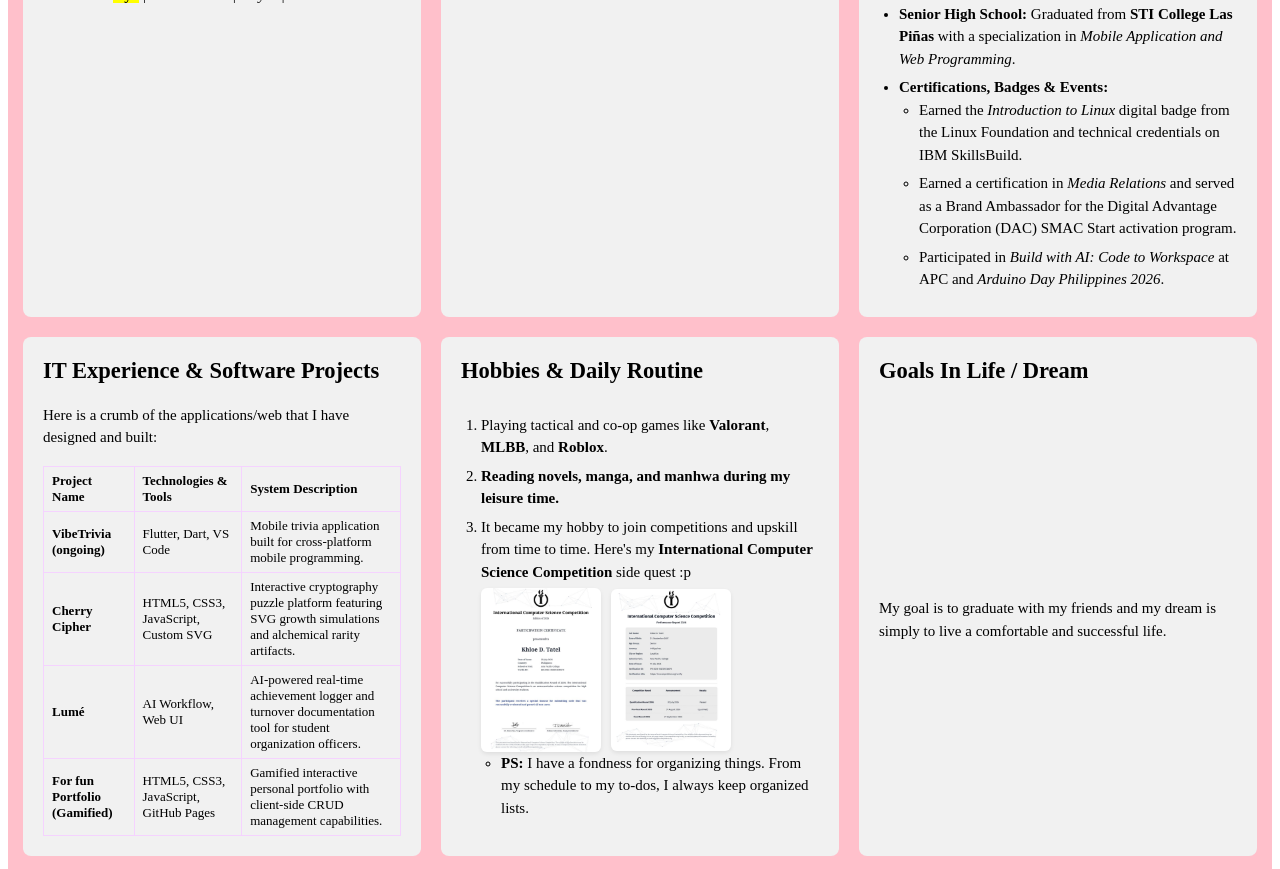
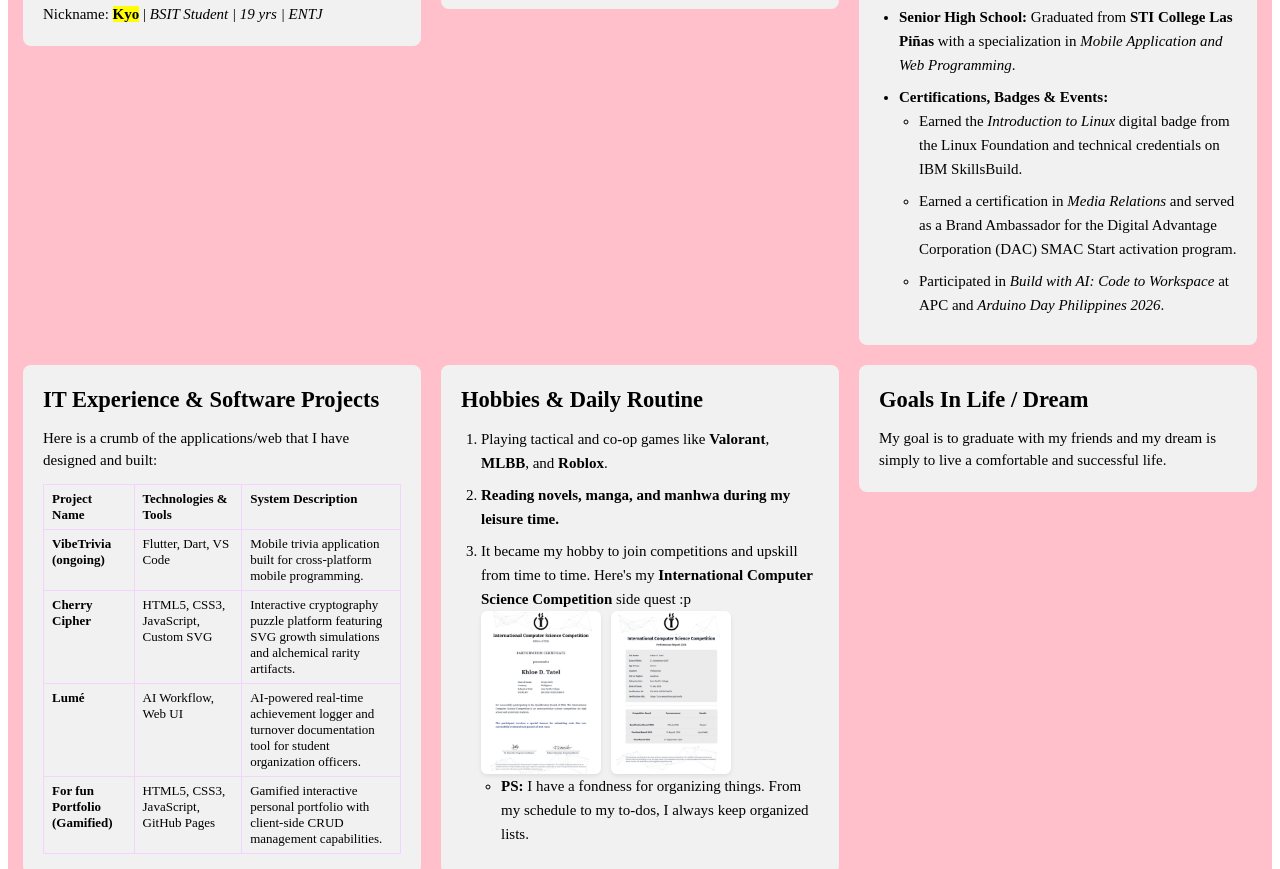
Before and after one commit to KhloeDTatel/webprog-CS251_IT253-html-lessons, a plain HTML site: page introduction/index.html in a window 1280 px wide. Shown: the part 167-1036 px from the top of the page. Drawn offline with Linux system fonts and the light colour scheme.

Commit message:
Refactor CSS grid styles for improved layout

```diff
--- a/introduction/css/css-grid.css
+++ b/introduction/css/css-grid.css
@@ -1,13 +1,13 @@
 .container {
   display: grid;
   grid-template-columns: repeat(auto-fit, minmax(300px, 1fr));
-  grid-auto-rows: auto;
+  align-items: start;
   background-color: pink;
   padding: 15px;
   gap: 20px;
 }
 
-.container div {
+.container > div {
   background-color: #f1f1f1;
   color: #000;
   padding: 20px;
@@ -15,27 +15,33 @@
   text-align: left;
   border-radius: 8px;
   box-sizing: border-box;
-  gap:12px;
+  display: flex;
+  flex-direction: column;
+  gap: 12px;
+}
+
+.container > div:last-child {
+  grid-column: 1 / -1;
 }
 
 .container h1,
 .container h2,
 .container h3 {
-  margin: 0 0 8px 0;
-  line-height: 1.2;
+  margin: 0;
+  line-height: 1.3;
 }
 
 .container table {
   width: 100%;
   border-collapse: collapse;
   font-size: 13px;
-  margin-top: 5px;
 }
 
 .container th, .container td {
   border: 1px solid #f5d3ff;
   padding: 6px 8px;
   text-align: left;
+  vertical-align: top;
 }
 .container p {
   margin: 0;
@@ -46,11 +52,11 @@
 .container ol {
   margin: 0;
   padding-left: 20px;
-  line-height: 1.5;
+  line-height: 1.6;
 }
 
 .container li {
-  margin-bottom: 6px;
+  margin-bottom: 8px;
 }
 .container img {
   max-width: 100%;
@@ -65,5 +71,4 @@
   flex-wrap: wrap;
   gap: 10px;
   align-items: center;
-  margin-top: 5px;
 }
```
